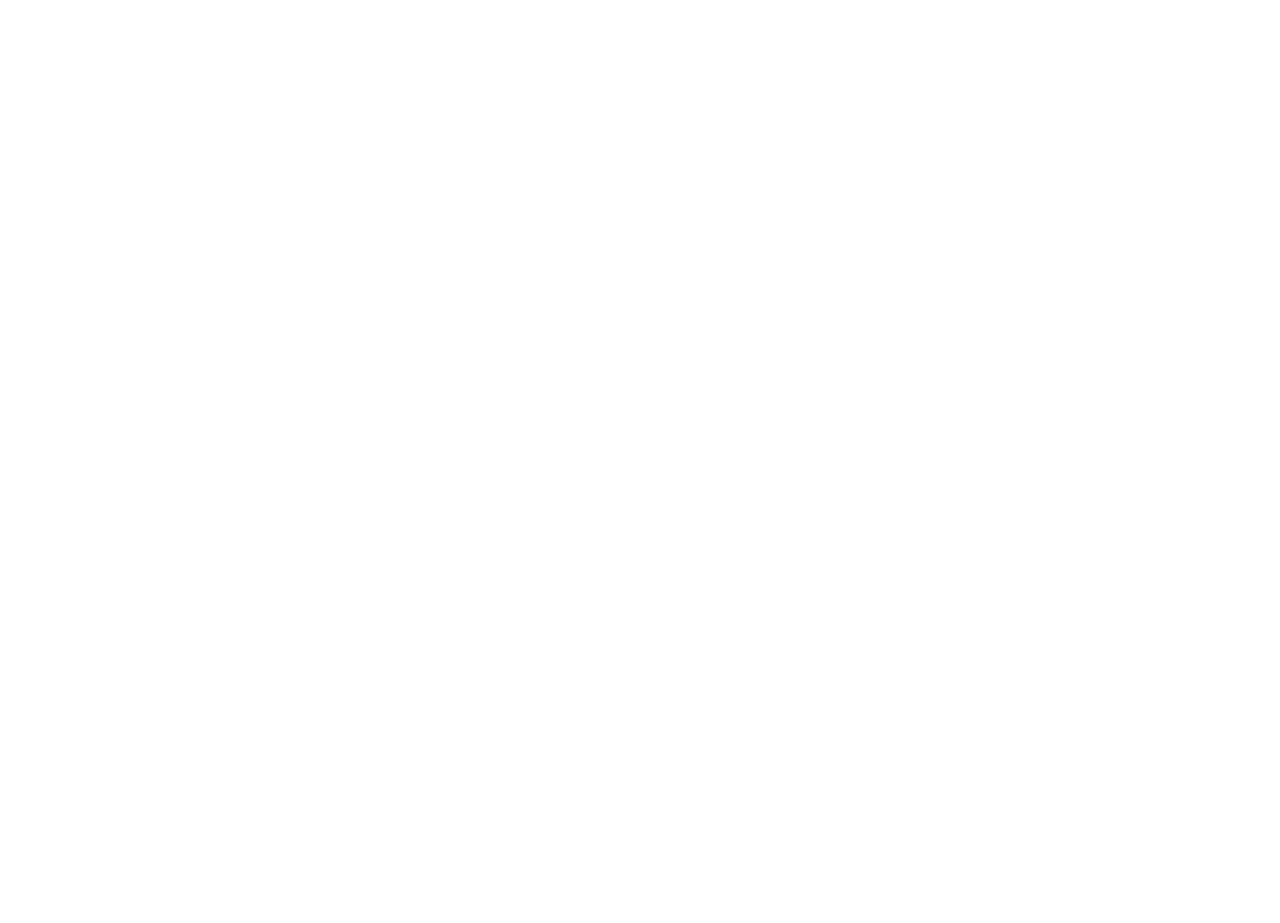
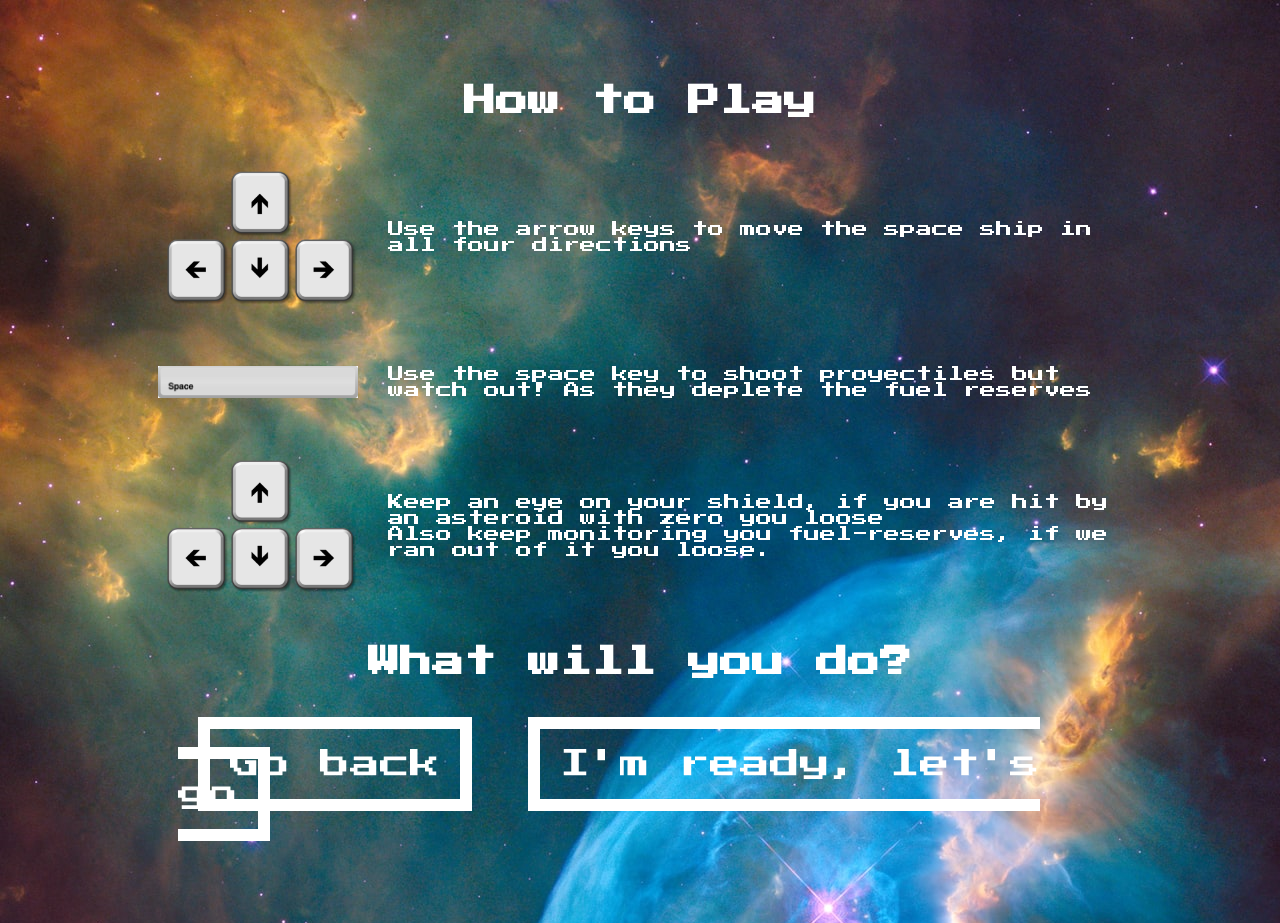
Before and after one commit to al3xisoc4mpo/Ironhack-Project-1-The-Game, a plain HTML site: page instructions.html in a window 1280 px wide. Before the commit the page ends 800 px from the top, so only its background shows below. Drawn offline with Linux system fonts and the light colour scheme.

Commit message:
Added main & instruction pages

```diff
--- /dev/null
+++ b/index.css
@@ -0,0 +1,29 @@
+body {
+    display: flex;
+    flex-direction: column;
+    justify-content: center;
+    align-items: center;
+    background-image: url(./images/nasaplanetnebula.jpg);
+    font-family: 'Press Start 2P', cursive;
+    color:white;
+    box-sizing: border-box;
+    margin: 5% 10%;
+    text-align: center;
+}
+
+#nav-button {
+    color: white;
+    text-decoration: none;
+    font-size: 30px;
+    padding: 20px;
+    margin: 20px;
+    border: 12px solid white;
+}
+#nav-button:hover {
+    color: lightsteelblue;
+    text-decoration: none;
+    font-size: 30px;
+    padding: 20px;
+    margin: 20px;
+    border: 12px solid lightsteelblue;
+}
--- /dev/null
+++ b/instructions.css
@@ -0,0 +1,44 @@
+body {
+    display: flex;
+    flex-direction: column;
+    justify-content: center;
+    align-items: center;
+    background-image: url(./images/nasaplanetnebula.jpg);
+    font-family: 'Press Start 2P', cursive;
+    color:white;
+    box-sizing: border-box;
+    margin: 5% 10%;
+}
+
+img {
+    width: 200px;
+    margin: 30px;
+}
+
+#nav-container{
+    margin: 50px;
+}
+
+.nav-button {
+    color: white;
+    text-decoration: none;
+    font-size: 30px;
+    padding: 20px;
+    margin: 20px;
+    border: 12px solid white;
+}
+.nav-button:hover {
+    color: lightsteelblue;
+    text-decoration: none;
+    font-size: 30px;
+    padding: 20px;
+    margin: 20px;
+    border: 12px solid lightsteelblue;
+}
+
+.instruction-containers {
+    display: flex;
+    flex-direction: row;
+    justify-content: center;
+    align-items: center;
+}
--- a/instructions.html
+++ b/instructions.html
@@ -5,10 +5,32 @@
     <meta charset="UTF-8">
     <meta http-equiv="X-UA-Compatible" content="IE=edge">
     <meta name="viewport" content="width=device-width, initial-scale=1.0">
+    <link href="https://fonts.googleapis.com/css2?family=Press+Start+2P&display=swap" rel="stylesheet">
+    <link rel="stylesheet" href="instructions.css">
     <title>Instructions</title>
 </head>
 
 <body>
+    <h1>How to Play</h1>
+    <div class="instruction-containers">
+        <img src="./images/arrow-keys.png" alt="arrows=keys-img">
+        <p>Use the arrow keys to move the space ship in all four directions</p>
+    </div>
+    <div class="instruction-containers">
+        <img src="./images/space-key.png" alt="arrows=keys-img">
+        <p>Use the space key to shoot proyectiles but watch out! As they deplete the fuel reserves</p>
+    </div>
+    <div class="instruction-containers">
+        <img src="./images/arrow-keys.png" alt="arrows=keys-img">
+        <p>Keep an eye on your shield, if you are hit by an asteroid with zero you loose<br>
+            Also keep monitoring you fuel-reserves, if we ran out of it you loose.
+        </p>
+    </div>
+    <h1>What will you do?</h1>
+    <div id="nav-container">
+        <a  class="nav-button" href="./index.html">Go back</a>
+        <a  class="nav-button" href="./game.html">I'm ready, let's go</a>
+    </div>
 </body>
 
 </html>
```
Also changed, not shown: game.css (renamed from style.css, +8 -2 lines), game.html (+5 -4 lines), index.html (+6 -1 lines), index.js (+16 -7 lines), images/arrow-keys.png (added), images/back-arrow.png (added), images/space-key.png (added).
